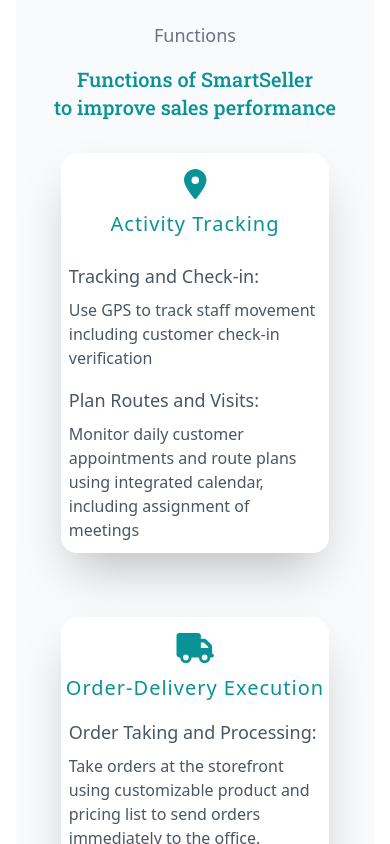
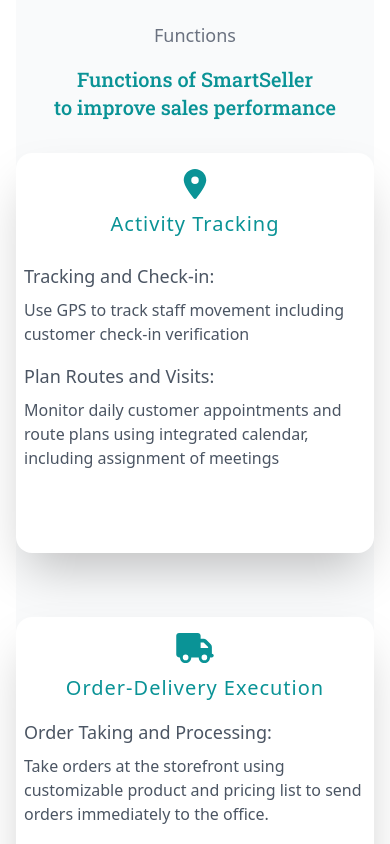
Before and after one commit to AtmosDerrick/smart-seller, a React (Create React App) app: page / in a window 390 px wide. Shown: the part 1780-2624 px from the top of the page. Built offline with nearby package versions, Linux system fonts and the light colour scheme.

Commit message:
fixing view error

```diff
--- a/src/Pages/Home.jsx
+++ b/src/Pages/Home.jsx
@@ -82,7 +82,7 @@
           <h2 className="title text-xl lg:text-2xl text-center text-primary">
             Functions of SmartSeller <br></br>to improve sales performance
           </h2>
-          <div className="w-3/4 mx-auto grid lg:grid-cols-2 gap-8 text-gray-600">
+          <div className="lg:w-3/4 mx-auto grid lg:grid-cols-2 gap-8 text-gray-600">
             <div className="w-full rounded-2xl bg-white shadow-2xl py-4 mt-8 h-[25rem]">
               <FontAwesomeIcon
                 icon={faLocationDot}
```
